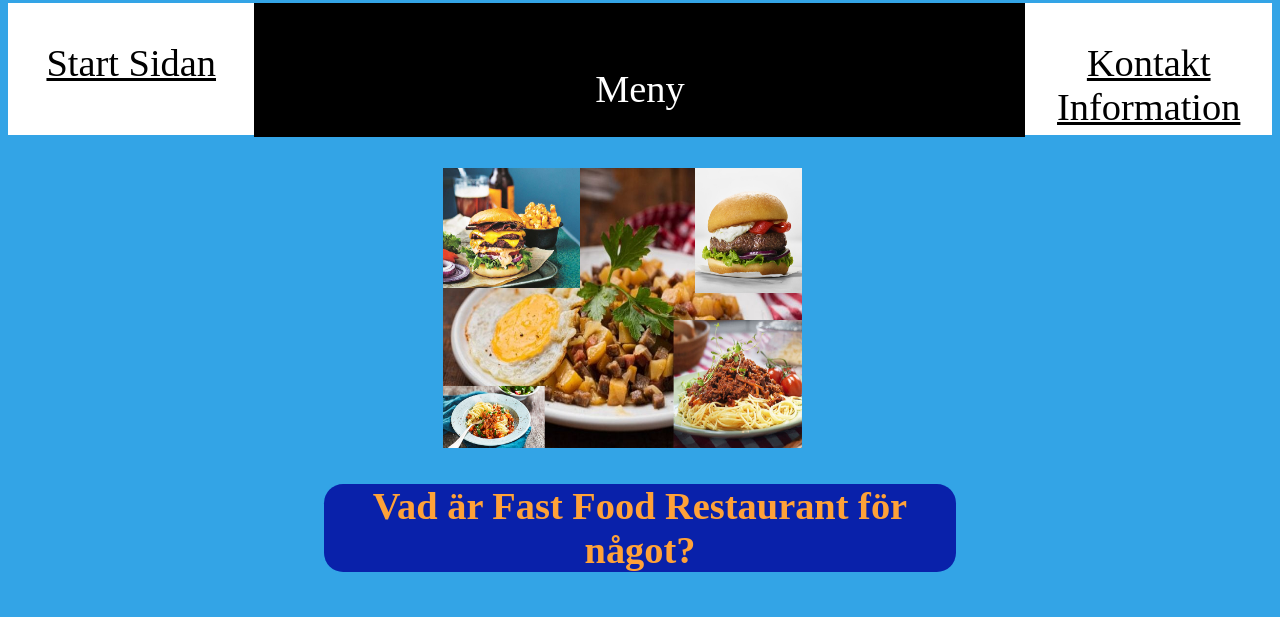
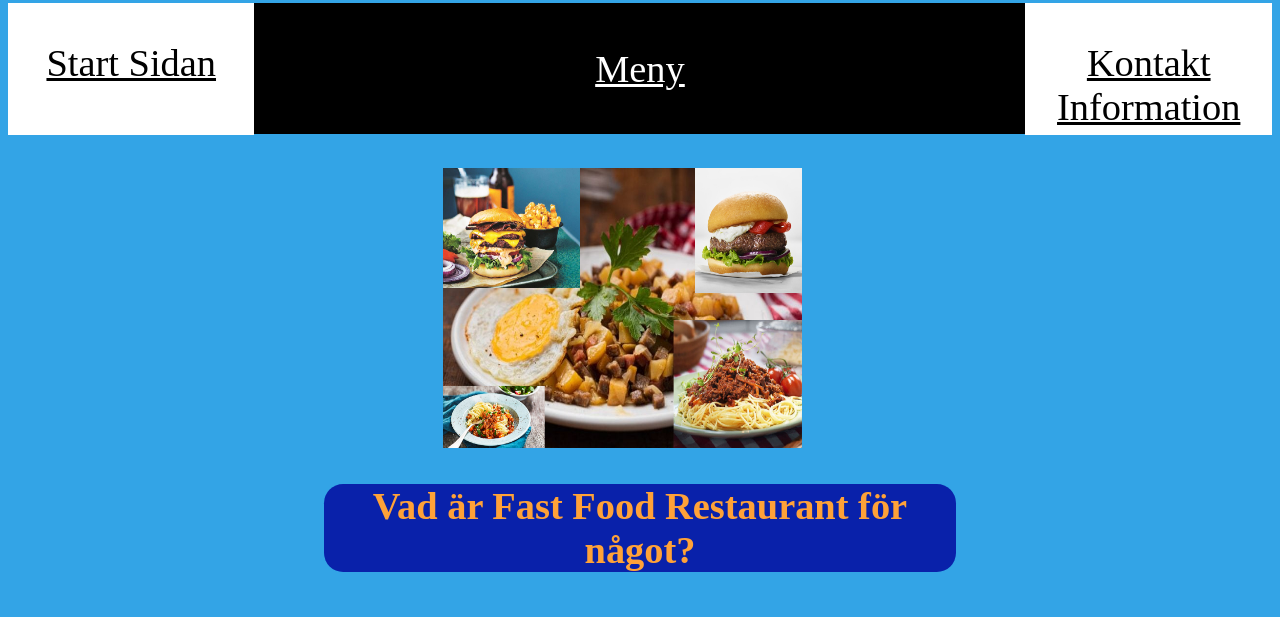
Before and after one commit to Vonfagelsang/Fast-Food-Restaurant, a plain HTML site: page index.html in a window 1280 px wide. Shown: the part 170-787 px from the top of the page. Drawn offline with Linux system fonts and the light colour scheme.

Commit message:
Add files via upload

```diff
--- a/Style.css
+++ b/Style.css
@@ -41,10 +41,11 @@ p{
 .meny{
     background-color: hsl(0,0%,0%);
     color: hsl(360,0%,100%);
-    padding-bottom: 2vw;
-    padding-top: 5vw;
+    padding-bottom: 3.4vw;
+    padding-top: 3.4vw;
     margin-top: 0vw;
     margin-bottom: -1vw;
+    text-decoration: underline;
 }
 .fast_burger{
     width: 26vw;
@@ -78,7 +79,6 @@ a:nth-child(odd){
     grid-template-rows: 80%;
     padding-bottom: -5vh;
 }
-
 .menu-dropdown{
     grid-column: 2;
     cursor: pointer;
@@ -90,6 +90,7 @@ a:nth-child(odd){
     min-width: 160px;
     box-shadow: 0px 8px 16px 0px rgba(0,0,0,0.2);
     z-index: 1;
+    font-size: 2vw;
 }
 .dropdown-content a{
     padding: 12px 16px;
```
